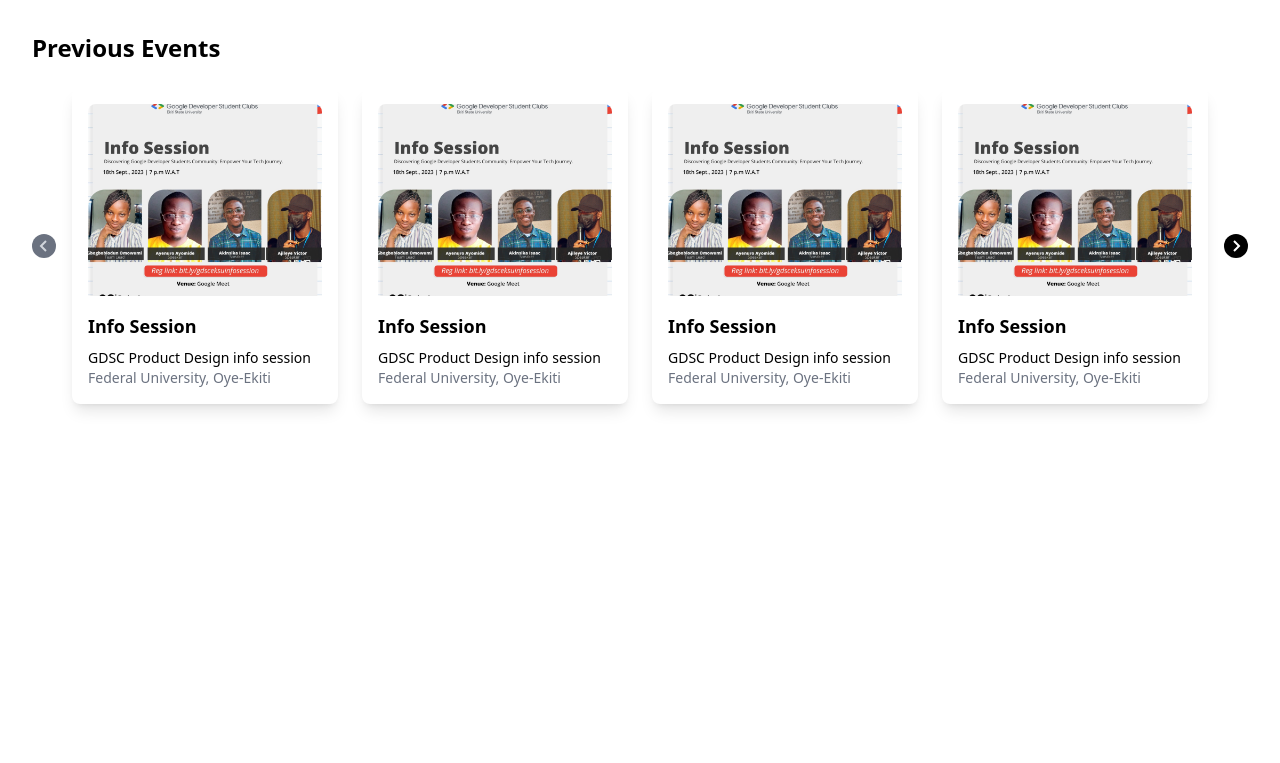
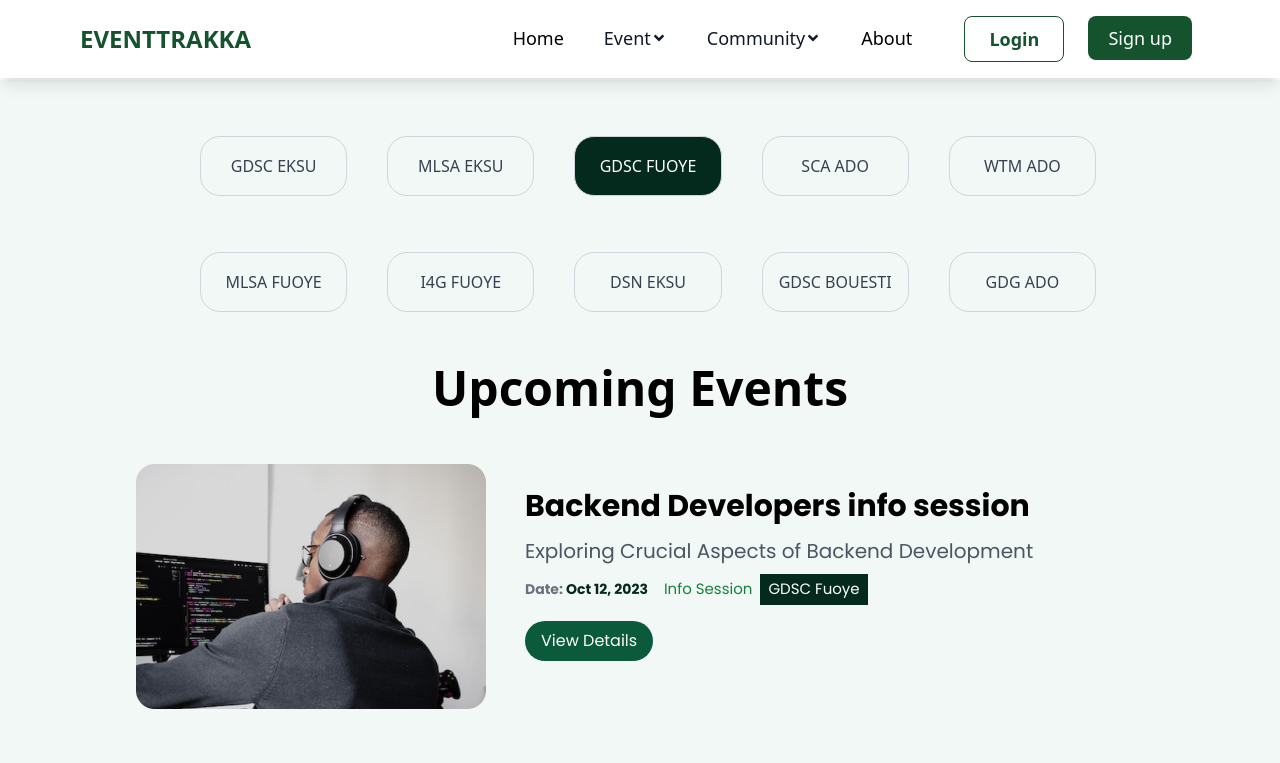
Before and after one commit to OSCA-Ado-Ekiti/Hacktoberfest2023-Ekiti, a React (Vite) app in the folder eventtrakka/: page /about in a window 1280 px wide. Shown: the top 763 px of the page. Built offline with nearby package versions, Linux system fonts and the light colour scheme.

Commit message:
Developed the Upcoming Event section of the Event page

```diff
--- a/eventtrakka/src/pages/About/About.jsx
+++ b/eventtrakka/src/pages/About/About.jsx
@@ -1,13 +1,17 @@
-import React from 'react';
-import PreviousPost from './PreviousPost';
-
+import React from "react";
+import PreviousPost from "./PreviousPost";
+import EventList from "./UpcomingEvent";
+import Footer from "../../components/Footer"
+import Header from '../../components/Navbar'
 const About = () => {
   return (
-   <div>
-
-    <PreviousPost />
-   </div>
-  )
-}
+    <div>
+      <Header />
+      <EventList />
+      <PreviousPost />
+      <Footer />
+    </div>
+  );
+};
 
 export default About;
--- /dev/null
+++ b/eventtrakka/src/pages/About/UpcomingEvent.jsx
@@ -0,0 +1,75 @@
+import React from 'react';
+import UpcomingEvent from '../../assets/upcomingEvent.png'
+
+const EventCard = ({ image, title, description, date, sessionType, group }) => (
+  <div className="flex rounded-lg p-4 mb-6 font-pop ">
+    <img src={image} alt={title} className="w-[350px] h-[245px] object-cover rounded-lg" />
+    <div className="ml-[39px] mt-6">
+      <h3 className="text-3xl font-bold font">{title}</h3>
+      <p className="text-gray-600 mt-3 text-[20px]">{description}</p>
+      <div className="flex items-center mt-2">
+        <span className="text-sm text-gray-500 mr-4 font-bold text-[15px]">Date: <span className='font-bold text-custom-green'>{date}</span></span>
+        <span className=" text-green-700  text-[15px] mr-2">{sessionType}</span>
+        <span className="bg-custom-green text-white px-2 py-1 text-[15px] mr-2">{group}</span>
+      </div>
+      <button className="mt-4 bg-[#0B5A3C] text-white px-4 py-2 rounded-[22px]">
+        View Details
+      </button>
+    </div>
+  </div>
+);
+
+const EventList = () => {
+  const events = [
+    {
+      image: UpcomingEvent,
+      title: 'Backend Developers info session',
+      description: 'Exploring Crucial Aspects of Backend Development',
+      date: 'Oct 12, 2023',
+      sessionType: 'Info Session',
+      group: 'GDSC Fuoye',
+    },
+    {
+      image: UpcomingEvent,
+      title: 'Backend Developers info session',
+      description: 'Exploring Crucial Aspects of Backend Development',
+      date: 'Oct 12, 2023',
+      sessionType: 'Info Session',
+      group: 'GDSC Fuoye',
+    },
+    {
+      image: UpcomingEvent,
+      title: 'Backend Developers info session',
+      description: 'Exploring Crucial Aspects of Backend Development',
+      date: 'Oct 12, 2023',
+      sessionType: 'Info Session',
+      group: 'GDSC Fuoye',
+    },
+
+  ];
+
+  return (
+    <div className=" bg-[#f1f8f5] mt-20 py-12">
+      <div className="grid grid-cols-2 md:grid-cols-3 lg:grid-cols-5 flex-wrap mb-8 gap-10 mx-48">
+        {['GDSC EKSU', 'MLSA EKSU', 'GDSC FUOYE', 'SCA ADO', 'WTM ADO', 'MLSA FUOYE', 'I4G FUOYE', 'DSN EKSU', 'GDSC BOUESTI', 'GDG ADO'].map((group, index) => (
+          <button
+            key={index}
+            className={`m-2 px-4 py-2 w-full h-[60px] rounded-[20px] border border-gray-300 ${group === 'GDSC FUOYE' ? 'bg-custom-green hover:text-black text-white' : 'text-gray-700'} hover:bg-green-100`}
+          >
+            {group}
+          </button>
+        ))}
+      </div>
+
+      <h2 className="text-[48px] text-center font-bold mb-6">Upcoming Events</h2>
+      <div className='ml-[120px]'>
+      {events.map((event, index) => (
+        <EventCard key={index} {...event} />
+      ))}
+      </div>
+
+    </div>
+  );
+};
+
+export default EventList;
```
Also changed, not shown: eventtrakka/src/assets/upcomingEvent.png (added), eventtrakka/vercel.json (added), 1 other file (tests, documents, lock files or other folders).
